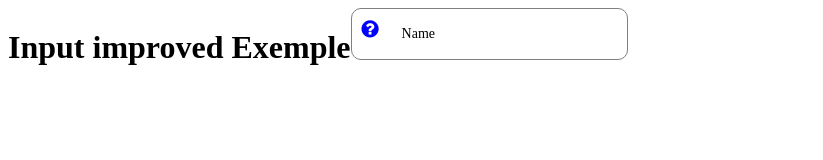
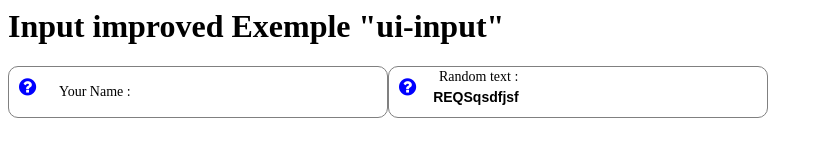
Before and after one commit to alexmontdor/UIs, a plain HTML site: page index.html in a window 1280 px wide. Shown: the whole page, without its empty margins (0-823 px from the left). Drawn offline with Linux system fonts and the light colour scheme.

Commit message:
complete JS code Add bold to entry Clean code

```diff
--- a/css/ui-input.css
+++ b/css/ui-input.css
@@ -1,25 +1,25 @@
 .zone-button {
     display: flex;
-
 }
 
 .ui-zone {
     flex: .3;
     position: relative;
-
+    align-content: space-between;
     height: 50px;
     border: 1px solid grey;
     border-radius: 10px;
 }
 
 .ui-input {
-    width: 100px;
+    width: 150px;
     margin:20px 20px 5px 5px;
     color: black;
     font-size: 14px;
     line-height: 18px;
     border: none;
     background: none;
+    font-weight: bold;
 }
 
 .ui-input:focus{
@@ -32,6 +32,10 @@
 }
 
 .ui-input:focus + .ui-input-label{
+    font-size: 14px;
+    line-height: 20px;
+}
+.has-value+ .ui-input-label{
     font-size: 14px;
     line-height: 20px;
 }
--- a/index.html
+++ b/index.html
@@ -1,4 +1,7 @@
 <head>
+    <title>UI Improving UX</title>
+    <meta http-equiv="Content-Type" content="text/html; charset=UTF-8">
+
     <link rel="stylesheet" href="css/ui-input.css">
 
     <link rel="stylesheet" href="font-awesome/css/font-awesome.min.css">
@@ -6,17 +9,25 @@
 </head>
 
 <body>
+    <h1>Input improved Exemple "ui-input"</h1>
     <div class="zone-button">
-        <h1>Input improved Exemple</h1>
-            <div class='ui-zone'>
-                <div class="info">
-                        <i class="fa fa-question-circle"></i>
-                </div>
 
-         <input type="text" class="ui-input" id='a'>
-        <label class="ui-input-label" for="a">Name</label>
-
-    </div>
+        <div class='ui-zone'>
+            <div class="info">
+                <i class="fa fa-question-circle"></i>
+            </div>
+            <input type="text" class="ui-input">
+            <label class="ui-input-label">Your Name :</label>
+        </div>
+        <div class='ui-zone'>
+            <div class="info">
+                <i class="fa fa-question-circle"></i>
+            </div>
+            <input type="text" class="ui-input" value='REQSqsdfjsf'>
+            <label class="ui-input-label">Random text :</label>
+        </div>
     </div>
 
 </body>
+
+<script type="text/javascript" src="js/ui-input.js"></script>
--- a/js/ui-input.js
+++ b/js/ui-input.js
@@ -1 +1,23 @@
-// if class is has something then set focus
+/**
+ * Focus all document that has a value
+ */
+var inputs = document.getElementsByClassName("ui-input");
+for ( let i=0; i < inputs.length; i++) {
+   changeInput(inputs[i])
+    inputs[i].onblur = changeInput
+}
+
+function changeInput(item) {
+    var elem
+    if (item.target)
+        elem = this;
+    else
+        elem = item
+    // console.log ('treating el', item, elem);
+     if (elem.value){
+        elem.classList.add("has-value");
+    }
+    else {
+        elem.classList.remove("has-value");
+    }
+}
```
